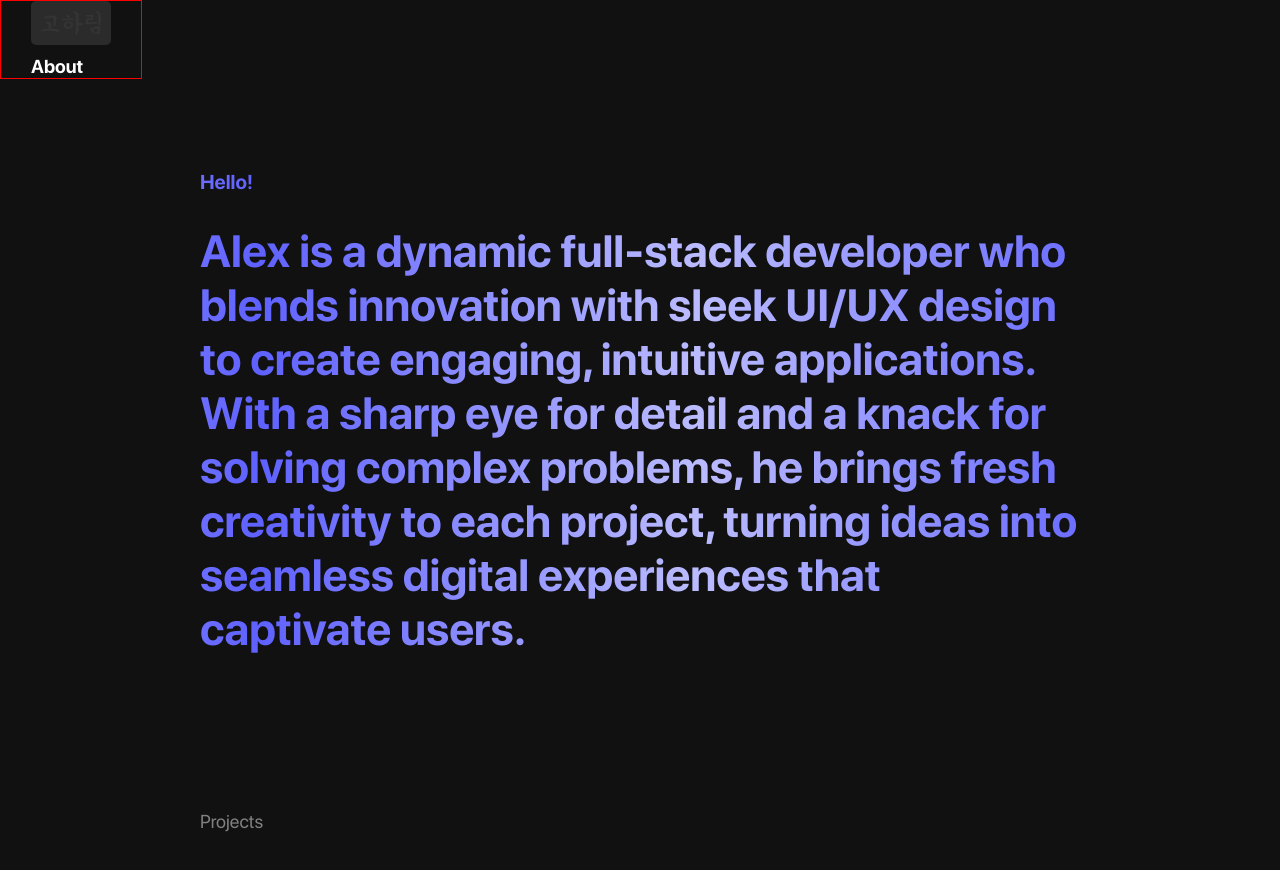
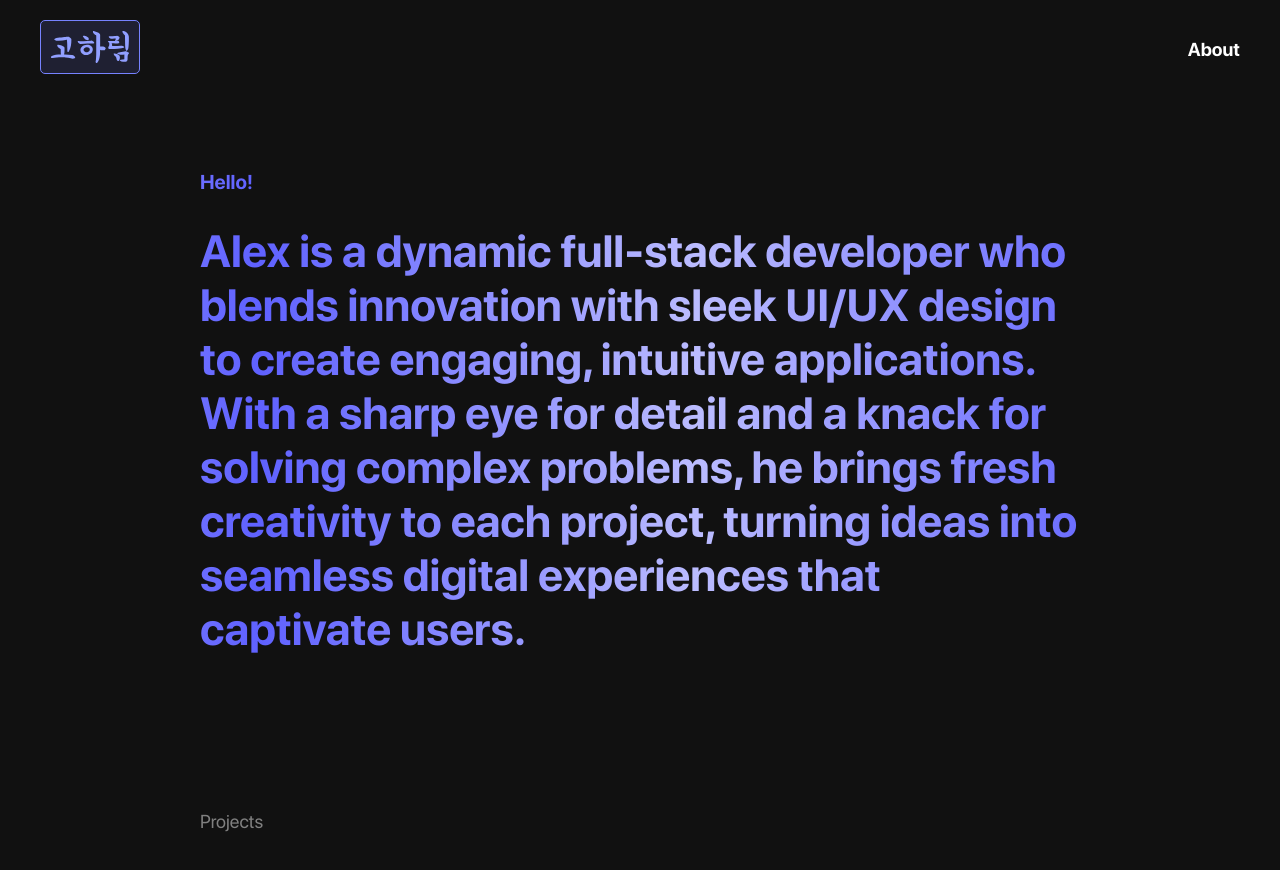
Before and after one commit to kimchicecream/kimchicecream.github.io, a React (Create React App) app: page / in a window 1280 px wide. Shown: the top 870 px of the page. Built offline with nearby package versions, Linux system fonts and the light colour scheme.

Commit message:
changes made to navigation

```diff
--- a/src/components/Navigation/Navigation.css
+++ b/src/components/Navigation/Navigation.css
@@ -1,27 +1,35 @@
 .nav-container {
-    border: 1px solid red;
+    /* border: 1px solid red; */
     position: fixed;
     z-index: 666;
 
+    width: 100vw;
 
     display: flex;
-    flex-direction: row;
 }
 
 .nav-container .section-one img {
-    width: 80px;
-    background-color: rgb(43, 43, 43);
+    width: 100px;
+    height: 54px;
+    background-color: rgba(255, 255, 255, 0.142);
+    border: 1px solid white;
+    border-radius: 5px;
+    padding: 10px;
+}
 
-    padding: 10px;
-    border-radius: 5px;
-    filter: hue-rotate(180deg) saturate(150%);
+.section-one .logo {
+    filter: invert(55%) sepia(52%) saturate(709%) hue-rotate(198deg) brightness(108%) contrast(101%);
 }
 
 .nav-container .section-one {
-    padding: 0 30px;
+    /* padding: 0 30px; */
+    width: 100%;
+    padding: 20px 40px;
     display: flex;
-    flex-direction: column;
+    flex-direction: row;
     gap: 10px;
+    justify-content: space-between;
+    align-items: center;
 }
 
 .nav-container .section-two {
--- a/src/components/Navigation/Navigation.jsx
+++ b/src/components/Navigation/Navigation.jsx
@@ -4,24 +4,11 @@ function Navigation() {
     return (
         <div className="nav-container">
             <div className='section-one'>
-                <img src='/portfolio_logo.png' alt='Logo'/>
+                <div className='image-container'>
+                    <img src='/portfolio_logo.svg' alt='Logo' className='logo'/>
+                </div>
                 <h3 className='about'>About</h3>
             </div>
-            {/* <span></span>
-            <div className='section-two'>
-                <p id='title'>PROJECTS</p>
-                <a href="" className='riddym'>Riddym</a>
-                <a href="" className='babbl'>babbl</a>
-                <a href="" className='fortbnb'>Fortbnb</a>
-            </div>
-            <span></span>
-            <div className='section-three'>
-                <p id='title'>CONNECT</p>
-                <a href="mailto:gohalexx@gmail.com" className='email' target="_blank">Email</a>
-                <a href="https://www.linkedin.com/in/alexhgo9/" target="_blank" className='linkedin'>LinkedIn</a>
-                <a href="https://github.com/kimchicecream" target="_blank" className='github'>Github</a>
-                <a href="/Resume.pdf" target="_blank" className='resume'>Resume</a>
-            </div> */}
         </div>
     )
 }
```
Also changed, not shown: public/portfolio_logo.svg (added), public/portfolio_logo_2.svg (added).
